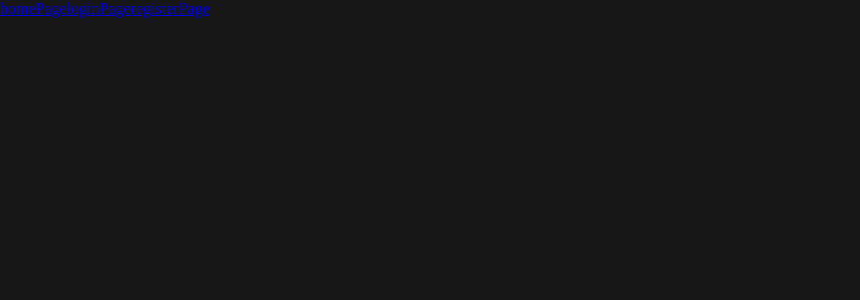
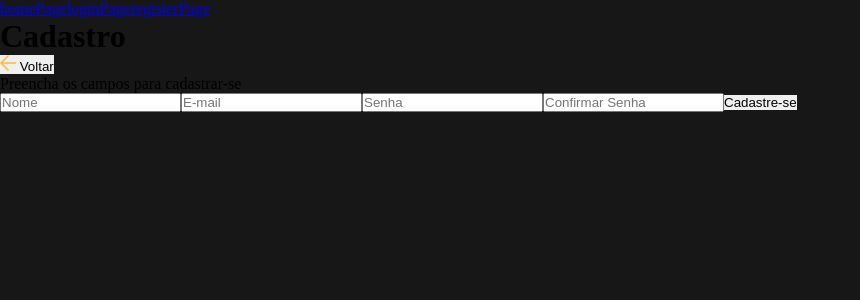
Before and after one commit to Kenzie-Academy-Brasil-Developers/kenzie-movie-entrega-template-grupo-3-tsunode, a React (Vite) app: page /registerPage in a window 1280 px wide. Shown: the top 300 px of the page, without its empty margins (0-860 px from the left). Built offline with nearby package versions, Linux system fonts and the light colour scheme.

Commit message:
Componente Input Corrigido

```diff
--- a/src/Components/Input/Input.tsx
+++ b/src/Components/Input/Input.tsx
@@ -1,8 +1,10 @@
+import { InputHTMLAttributes } from "react";
+import { UseFormRegisterReturn } from "react-hook-form";
 
+interface IInputProps extends InputHTMLAttributes<HTMLInputElement> {
+  register: UseFormRegisterReturn;
+}
 
-
-export const Input = ({...rest}) => {
-    return(
-        <input {...rest}/>
-    )
-}
+export const Input = ({ register, ...rest }: IInputProps) => {
+  return <input {...register} {...rest} />;
+};
--- a/src/Components/Register/Register.tsx
+++ b/src/Components/Register/Register.tsx
@@ -22,15 +22,17 @@ export const Register = () => {
       <div>
         <h1>Cadastro</h1>
         <button>
-          {" "}
           <img src={arrow} alt="" /> Voltar
         </button>
       </div>
       <p>Preencha os campos para cadastrar-se</p>
-      <Input placeholder="Nome" {...register("name")} />
-      <Input placeholder="E-mail" {...register("email")} />
-      <Input placeholder="Senha" {...register("password")} />
-      <Input placeholder="Confirmar Senha" {...register("confirmPassword")} />
+      <Input placeholder="Nome" register={register("name")} />
+      <Input placeholder="E-mail" register={register("email")} />
+      <Input placeholder="Senha" register={register("password")} />
+      <Input
+        placeholder="Confirmar Senha"
+        register={register("confirmPassword")}
+      />
       <Button title="Cadastre-se" />
     </form>
   );
--- a/src/Pages/RegisterPage/RegisterPage.tsx
+++ b/src/Pages/RegisterPage/RegisterPage.tsx
@@ -1,11 +1,12 @@
+import { Register } from "../../Components/Register/Register";
+
 export const RegisterPage = () => {
-    return(
-        <>
-
-            <a href="/homePage">homePage</a>
-            <a href="/loginPage">loginPage</a>
-            <a href="/registerPage">registerPage</a>
-
-        </>
-    )
-}
+  return (
+    <>
+      <a href="/homePage">homePage</a>
+      <a href="/loginPage">loginPage</a>
+      <a href="/registerPage">registerPage</a>
+      <Register />
+    </>
+  );
+};
```
